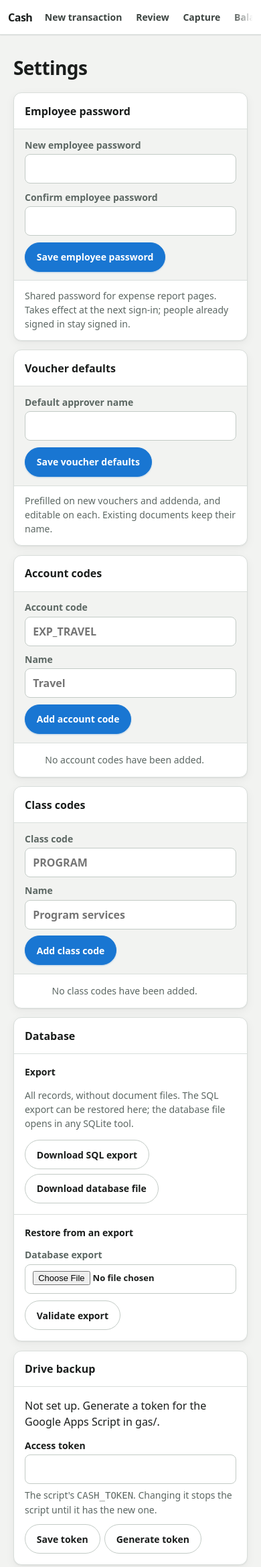
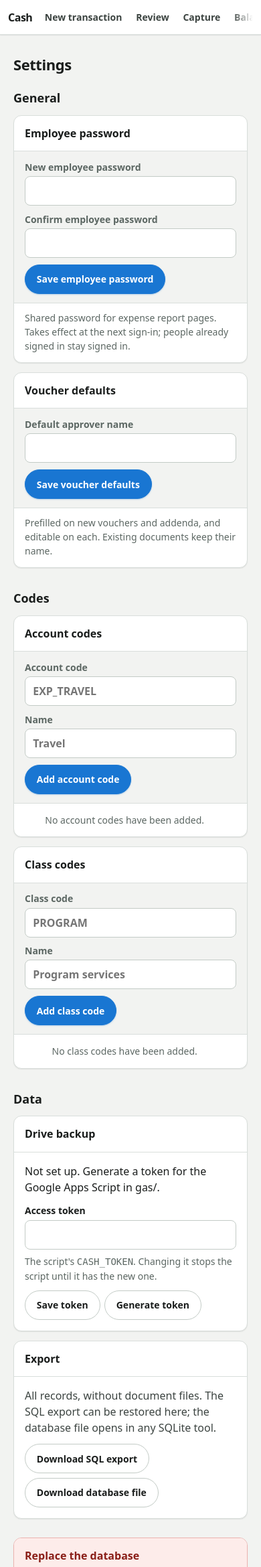
Before and after one commit to charlieboardman/cash-27, a Flask app: page /settings in a window 390 px wide. Shown: the top 2340 px of the page at 67% size. Run offline with Flask 3, Linux system fonts and the light colour scheme; the visitor is signed in with stand-in values (Sample User, id 1); data that the repository does not hold is empty; parts of the project's set-up code (start-up, migrations or seed data) failed here and were passed over.

Commit message:
Consolidate the stylesheets and regroup Settings
Drop about thirty rules for markup that no longer exists, and give cards,
panes and panels one shared box, every label-over-input one definition, and
page titles one size. Fix New transaction scrolling sideways on a phone (a
hidden legend was given a width). The bookkeeper report now uses the app's
design tokens; the server puts the token block ahead of its stylesheet so an
offline copy in a ZIP looks the same, and its eyebrow label is gone.
Settings groups its cards under General, Codes and Data, with Drive backup
first among the data cards, and sets the database restore apart as a marked
Replace the database card.

```diff
--- a/cash/static/css/app.css
+++ b/cash/static/css/app.css
@@ -158,8 +158,8 @@ button, input, select, textarea, a { touch-action: manipulation; }
 main { max-width: 1000px; margin: 0 auto; padding: 1.75rem 1.25rem 4rem; }
 
 /* ---- headings ---- */
-.page-title {
-  font-size: var(--text-xl); font-weight: 750; letter-spacing: -.02em;
+.page-title, .er-header h1 {
+  font-size: var(--text-2xl); font-weight: 750; letter-spacing: -.02em;
   margin: 0 0 .25rem;
 }
 h2.page-title { font-size: var(--text-l); margin-top: 2.25rem; }
@@ -168,12 +168,17 @@ h3 { font-size: var(--text-m); font-weight: 650; margin: 1.4rem 0 .55rem; }
 .muted { color: var(--muted); }
 .warn { color: var(--warning); font-weight: 600; }
 
+/* ---- surfaces: cards, panes and panels share one box ---- */
+.card, #detail, .work-pane, .evidence-pane, .review-admin-drawer, .workflow-card,
+.ledger-table-card, .balance-hero, .signouts-panel, .settings-card, .report-period,
+.report-choice, .er-summary > div, .er-table, .er-panel {
+  background: var(--card); border: 1px solid var(--line); border-radius: var(--radius);
+  box-shadow: var(--shadow-sm);
+}
+.review-admin-drawer { box-shadow: var(--shadow-l); }
+
 /* ---- cards / layout ---- */
 .card {
-  background: var(--card);
-  border: 1px solid var(--line);
-  border-radius: var(--radius-s);
-  box-shadow: var(--shadow-sm);
   padding: 1.15rem 1.35rem;
   margin-bottom: 1rem;
 }
@@ -186,11 +191,18 @@ h3 { font-size: var(--text-m); font-weight: 650; margin: 1.4rem 0 .55rem; }
   white-space: nowrap;
 }
 
-#detail { flex: 1; background: var(--card); border: 1px solid var(--line);
-  border-radius: var(--radius-s); box-shadow: var(--shadow-sm); padding: 1.35rem 1.5rem; }
+#detail { flex: 1; padding: 1.35rem 1.5rem; }
 #detail h2 { font-size: var(--text-l); margin: 0 0 .35rem; }
 
 /* ---- forms ---- */
+/* ---- a label over its input: one definition for every form ---- */
+.review-form label, .workflow-section label, .drawer-section label, .sync-body label,
+.report-choice label, .er-editor label, .er-panel label, .er-bulk label, .row-fields label,
+.count-tool #count label, .count-tool #correction label {
+  display: flex; flex-direction: column; gap: .25rem; margin: 0;
+  font-size: var(--text-s); font-weight: 650;
+}
+
 form label { display: block; margin: .8rem 0 .2rem;
   font-size: var(--text-s); font-weight: 600; }
 input, select, textarea {
@@ -672,20 +657,15 @@ main.workspace-main { max-width: 980px; }
 .document-preview-page .document-viewer iframe { height: min(78vh, 70rem); min-height: 20rem; }
 .page-header { display: flex; flex-wrap: wrap; justify-content: space-between;
   align-items: center; gap: .75rem; margin-bottom: 1rem; }
-.page-header .page-title { font-size: var(--text-2xl); margin: 0; }
 .page-header .muted { max-width: 42rem; margin: .25rem 0 0; }
 .workflow-card {
-  background: var(--card); border: 1px solid var(--line); border-radius: var(--radius);
-  box-shadow: var(--shadow); overflow: hidden;
+  overflow: hidden;
 }
 .workflow-card .type-picker {
   display: grid; grid-template-columns: repeat(4, 1fr); gap: .5rem;
   border: 0; border-bottom: 1px solid var(--line); border-radius: 0;
   margin: 0; padding: 1rem 1.15rem; background: var(--panel);
 }
-.type-picker legend { width: 100%; margin-bottom: .5rem; padding: 0;
-  font-size: var(--text-xs); color: var(--muted); text-transform: uppercase;
-  letter-spacing: .08em; }
 .type-picker label { display: block; margin: 0; position: relative; }
 .type-picker input { position: absolute; opacity: 0; pointer-events: none; }
 .type-picker label > span {
@@ -953,10 +920,17 @@ main.balances-main { max-width: 1200px; }
 }
 
 /* ---- settings ---- */
-.settings-grid { display: grid; grid-template-columns: 1fr 1fr; gap: .85rem; }
+.settings-group { margin: 2rem 0 .7rem; font-size: var(--text-l); }
+.settings-group:first-of-type { margin-top: .75rem; }
+.settings-grid { display: grid; grid-template-columns: 1fr 1fr; gap: .85rem; align-items: start; }
+.settings-body { padding: 1rem; }
+.settings-body > p { margin: 0 0 .75rem; color: var(--ink-2); }
+.settings-lead { margin: 0; padding: .85rem 1rem 0; color: var(--ink-2); }
+.danger-card { margin-top: 1.75rem; border-color: var(--danger-line); }
+.danger-card > header { background: var(--danger-soft); border-bottom-color: var(--danger-line); }
+.danger-card > header h2 { color: var(--danger-ink); }
 .settings-card {
-  background: var(--card); border: 1px solid var(--line); border-radius: var(--radius);
-  box-shadow: var(--shadow); overflow: hidden;
+  overflow: hidden;
 }
 .settings-card > header { padding: .9rem 1rem; border-bottom: 1px solid var(--line); }
 .settings-card > header h2 {
@@ -980,27 +954,19 @@ main.balances-main { max-width: 1200px; }
 .settings-list > li > div { display: flex; flex-direction: column; }
 .settings-list strong { font-size: var(--text-s); }
 .settings-list code { color: var(--muted); font-size: var(--text-s); }
-.database-card { grid-column: 1 / -1; }
 .sync-body { padding: 1rem; }
 .sync-body > p { margin: 0 0 .7rem; }
 .sync-body > .field-help { margin: .4rem 0 .7rem; padding: 0; }
-.sync-body label { display: flex; flex-direction: column; gap: .15rem; margin-top: .8rem;
-  font-size: var(--text-s); font-weight: 700; }
+.sync-body label { margin-top: .8rem;
+  }
 .sync-body input { font-family: monospace; width: 100%; }
 .sync-card > .notice { margin: 0 1rem 1rem; }
 .sync-banner { margin: .6rem 1rem 0; }
-.database-card > .notice { margin: .8rem 1rem 0; }
-.database-actions { display: grid; grid-template-columns: 1fr 1fr; }
-.database-actions > div, .database-actions > form { padding: 1rem; }
-.database-actions > :first-child { border-right: 1px solid var(--line); }
-.database-actions h3, .staged-database h3 { margin: 0 0 .35rem; font-size: var(--text-s); }
-.database-actions p { color: var(--muted); font-size: var(--text-s); min-height: 2.2rem; }
-.database-actions label span, .database-confirmation label span {
+.settings-body h3, .staged-database h3 { margin: 0 0 .35rem; font-size: var(--text-s); }
+.settings-body label span, .database-confirmation label span {
   display: block; color: var(--muted); font-size: var(--text-s); font-weight: 700;
   margin-bottom: .25rem;
 }
-.database-actions input[type="file"] { display: block; width: 100%;
-  margin-bottom: .6rem; font-size: var(--text-xs); }
 .staged-database { border-top: 1px solid var(--line); padding: 1rem; }
 .database-summary { display: grid; grid-template-columns: repeat(4, 1fr);
   gap: .5rem; margin: .7rem 0; }
@@ -1047,8 +1009,7 @@ main.balances-main { max-width: 1200px; }
   .nav-utility { flex: 0 0 auto; margin-left: .4rem; padding-left: .4rem;
     border-left: 1px solid var(--line); }
   .nav-utility a { white-space: nowrap; font-size: var(--text-s); }
-  .settings-grid, .report-builder, .database-actions { grid-template-columns: 1fr; }
-  .database-actions > :first-child { border-right: 0; border-bottom: 1px solid var(--line); }
+  .settings-grid, .report-builder { grid-template-columns: 1fr; }
   .database-summary { grid-template-columns: 1fr 1fr; }
   .database-confirmation { grid-template-columns: 1fr; }
   .inline-create { grid-template-columns: 1fr; }
--- a/cash/static/js/settings.js
+++ b/cash/static/js/settings.js
@@ -1,5 +1,6 @@
 const statusOut = document.getElementById("settings-status");
 const databaseStatus = document.getElementById("database-status");
+const exportStatus = document.getElementById("export-status");
 const stagedDatabase = document.getElementById("staged-database-import");
 const importSummary = document.getElementById("database-import-summary");
 const activateImportForm = document.getElementById("activate-database-import");
@@ -65,7 +66,7 @@ for (const [formId, url, codeField, label] of [
   });
 }
 
-document.querySelector(".settings-grid").addEventListener("click", async event => {
+document.querySelector(".settings-page").addEventListener("click", async event => {
   const button = event.target.closest("button[data-kind]");
   if (!button) return;
   try {
@@ -78,7 +79,7 @@ document.querySelector(".settings-grid").addEventListener("click", async event =
 document.getElementById("export-database").addEventListener("click", async event => {
   const button = event.currentTarget;
   button.disabled = true;
-  showDatabase("Preparing database export…");
+  cashNotice(exportStatus, "Preparing database export…", "success", { fade: false });
   try {
     const response = await cashApi("/api/settings/database/export", { method: "POST", raw: true });
     const disposition = response.headers.get("Content-Disposition") || "";
@@ -88,8 +89,8 @@ document.getElementById("export-database").addEventListener("click", async event
     const link = document.createElement("a");
     link.href = url; link.download = filename; link.click();
     URL.revokeObjectURL(url);
-    showDatabase("Database export downloaded.", "success");
-  } catch (error) { showDatabase(error.message, "danger"); }
+    cashNotice(exportStatus, "Database export downloaded.");
+  } catch (error) { cashNotice(exportStatus, error.message, "danger"); }
   finally { button.disabled = false; }
 });
 
--- a/cash/templates/bookkeeper.html
+++ b/cash/templates/bookkeeper.html
@@ -5,8 +5,8 @@
 <style>{{ report_css|safe }}</style>
 <div class="bk">
 <header class="bk-header">
-  <div><p class="bk-eyebrow">Bookkeeper report · {{ report.period }}</p>
-    <h1>{{ report.title }}</h1>
+  <div><h1>{{ report.title }}</h1>
+    <p class="bk-muted">Bookkeeper report · {{ report.period }}</p>
     <p class="bk-muted">{{ report.created }} · Ledger revision {{ report.revision }} · Working snapshot</p>
     <p>MXN, ER (MXN per USD), USD, and <strong>Calc USD</strong>. References open supporting PDFs.</p>
   </div>
--- a/cash/templates/settings.html
+++ b/cash/templates/settings.html
@@ -5,7 +5,9 @@
 <header class="page-header"><h1 class="page-title">Settings</h1></header>
 
 <output id="settings-status" class="notice" role="status" hidden></output>
-<div class="settings-grid">
+<div class="settings-page">
+  <h2 class="settings-group">General</h2>
+  <div class="settings-grid">
   <section class="settings-card">
     <header><h2>Employee password</h2></header>
     <form id="user-password-form" class="inline-create">
@@ -26,6 +28,10 @@
     <p class="field-help">Prefilled on new vouchers and addenda, and editable on each. Existing documents keep their name.</p>
   </section>
 
+  </div>
+
+  <h2 class="settings-group">Codes</h2>
+  <div class="settings-grid">
   <section class="settings-card">
     <header><h2>Account codes</h2></header>
     <form id="account-form" class="inline-create">
@@ -46,44 +52,10 @@
     <ol id="class-list" class="settings-list"></ol>
   </section>
 
-  <section class="settings-card database-card">
-    <header><h2>Database</h2></header>
-    <output id="database-status" class="notice" role="status" hidden></output>
-    <div class="database-actions">
-      <div>
-        <h3>Export</h3>
-        <p>All records, without document files. The SQL export can be restored
-          here; the database file opens in any SQLite tool.</p>
-        <div class="export-actions">
-          <button type="button" class="btn ghost" id="export-database">
-            Download SQL export</button>
-          <a class="btn ghost" href="/api/sync/database.db">Download database file</a>
-        </div>
-      </div>
-      <form id="validate-database-import">
-        <h3>Restore from an export</h3>
-        <label><span>Database export</span>
-          <input type="file" name="database_export" accept=".sql,text/plain"
-                 required></label>
-        <button class="btn ghost">Validate export</button>
-      </form>
-    </div>
-    <section id="staged-database-import" class="staged-database" hidden>
-      <h3>This export will replace the current database</h3>
-      <dl id="database-import-summary" class="database-summary"></dl>
-      <p class="notice warning">Stop other work first. The current database is
-        saved to the backups directory.</p>
-      <form id="activate-database-import" class="database-confirmation">
-        <label><span>Type <strong>REPLACE DATABASE</strong></span>
-          <input name="confirmation" autocomplete="off" required></label>
-        <label><span>Administrator password</span>
-          <input type="password" name="admin_password"
-                 autocomplete="current-password" required></label>
-        <button class="btn danger" disabled>Activate imported database</button>
-      </form>
-    </section>
-  </section>
+  </div>
 
+  <h2 class="settings-group">Data</h2>
+  <div class="settings-grid">
   <section class="settings-card sync-card" id="sync">
     <header><h2>Drive backup</h2></header>
     <form class="sync-body" id="sync-form">
@@ -102,6 +74,49 @@
     </form>
     <output id="sync-status" class="notice" role="status" hidden></output>
   </section>
+
+  <section class="settings-card export-card">
+    <header><h2>Export</h2></header>
+    <div class="settings-body">
+      <p>All records, without document files. The SQL export can be restored
+        here; the database file opens in any SQLite tool.</p>
+      <div class="export-actions">
+        <button type="button" class="btn ghost" id="export-database">
+          Download SQL export</button>
+        <a class="btn ghost" href="/api/sync/database.db">Download database file</a>
+      </div>
+      <output id="export-status" class="notice" role="status" hidden></output>
+    </div>
+  </section>
+  </div>
+
+  <section class="settings-card danger-card">
+    <header><h2>Replace the database</h2></header>
+    <p class="settings-lead">Restoring an export replaces every record. The current
+      database is saved to the backups directory first.</p>
+    <output id="database-status" class="notice" role="status" hidden></output>
+    <form id="validate-database-import" class="settings-body">
+      <h3>Restore from an export</h3>
+      <label><span>Database export</span>
+        <input type="file" name="database_export" accept=".sql,text/plain"
+               required></label>
+      <button class="btn ghost">Validate export</button>
+    </form>
+    <section id="staged-database-import" class="staged-database" hidden>
+      <h3>This export will replace the current database</h3>
+      <dl id="database-import-summary" class="database-summary"></dl>
+      <p class="notice warning">Stop other work first. The current database is
+        saved to the backups directory.</p>
+      <form id="activate-database-import" class="database-confirmation">
+        <label><span>Type <strong>REPLACE DATABASE</strong></span>
+          <input name="confirmation" autocomplete="off" required></label>
+        <label><span>Administrator password</span>
+          <input type="password" name="admin_password"
+                 autocomplete="current-password" required></label>
+        <button class="btn danger" disabled>Activate imported database</button>
+      </form>
+    </section>
+  </section>
 </div>
 <script src="/static/js/settings.js?v={{ asset_version }}"></script>
 {% endblock %}
```
Also changed, not shown: other parts of cash/static/css/app.css (+18 -65 lines), cash/static/css/bookkeeper.css (+46 -37 lines), cash/static/css/expense-report.css (+4 -11 lines), cash/web/bookkeeper.py (+8 -1 lines), tests/test_bookkeeper_browser.py (+1 -1 lines), tests/test_browser_workflows.py (+23 -0 lines).
